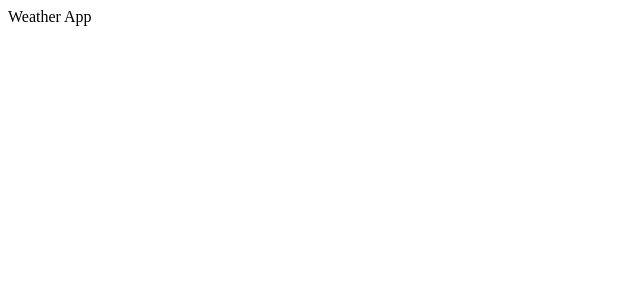
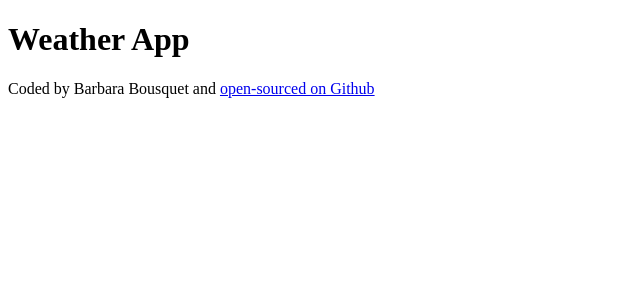
Before and after one commit to BarbaraCB/WeatherApp-React, a React (Create React App) app: page / in a window 1280 px wide. Shown: the top 300 px of the page, without its empty margins (0-640 px from the left). Built offline with nearby package versions, Linux system fonts and the light colour scheme.

Commit message:
Added github url

```diff
--- a/src/App.js
+++ b/src/App.js
@@ -3,8 +3,13 @@ import React from "react";
 import "./App.css";
 
 export default function App() {
-  return <div className="App">Weather App
-  <a href="https://github.com/BarbaraCB/WeatherApp-React" target= "_blank">
+  return <div className="App">
+    <h1>Weather App</h1>
+    <footer>
+      Coded by Barbara Bousquet and {" "}
+
+  <a href="https://github.com/BarbaraCB/WeatherApp-React" target= "_blank">open-sourced on Github
     </a>
+    </footer>
     </div>;
 }
```
